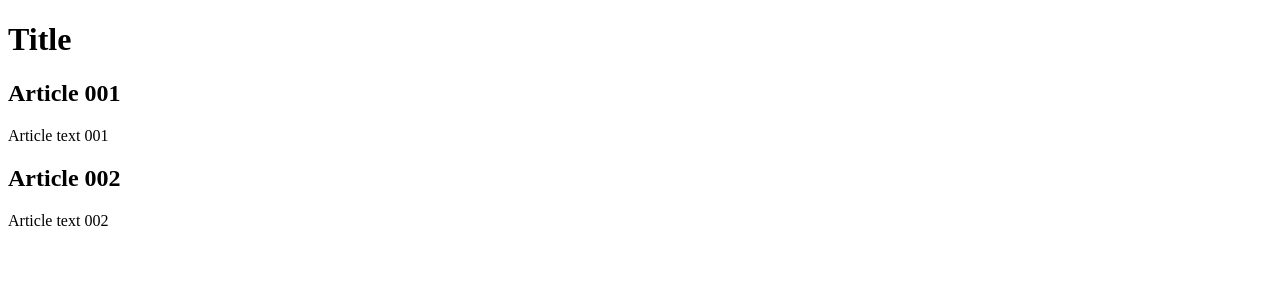
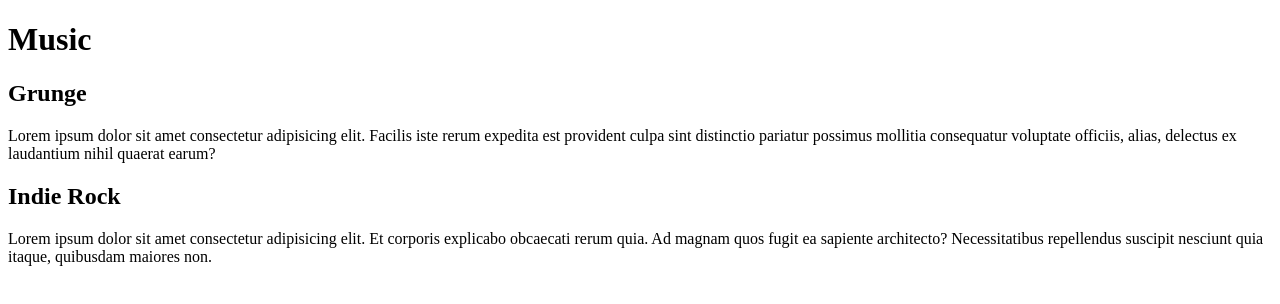
Before and after one commit to ilibarpasfer/first-site, a plain HTML site: page index.html in a window 1280 px wide. Drawn offline with Linux system fonts and the light colour scheme.

Commit message:
Update content

```diff
--- a/index.html
+++ b/index.html
@@ -9,15 +9,15 @@
 <body>
     <main>
         <header>
-            <h1>Title</h1>
+            <h1>Music</h1>
         </header>
         <article>
-                <h2>Article 001</h2>
-                <p>Article text 001</p>
+                <h2>Grunge</h2>
+                <p>Lorem ipsum dolor sit amet consectetur adipisicing elit. Facilis iste rerum expedita est provident culpa sint distinctio pariatur possimus mollitia consequatur voluptate officiis, alias, delectus ex laudantium nihil quaerat earum?</p>
         </article>
         <article>
-            <h2>Article 002</h2>
-            <p>Article text 002</p>
+            <h2>Indie Rock</h2>
+            <p>Lorem ipsum dolor sit amet consectetur adipisicing elit. Et corporis explicabo obcaecati rerum quia. Ad magnam quos fugit ea sapiente architecto? Necessitatibus repellendus suscipit nesciunt quia itaque, quibusdam maiores non.</p>
         </article>
     </main>
 </body>
```
